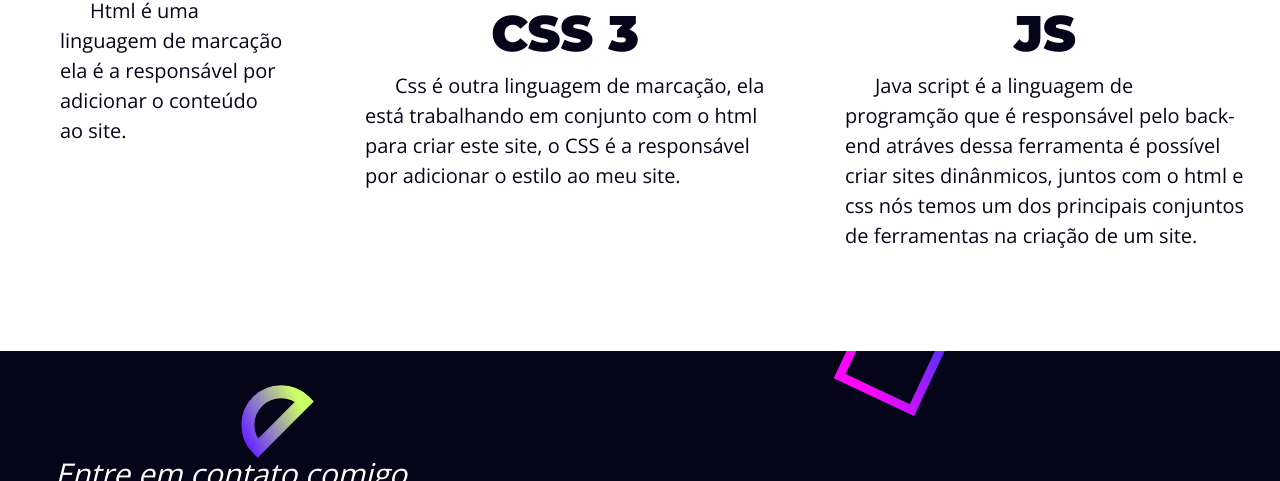
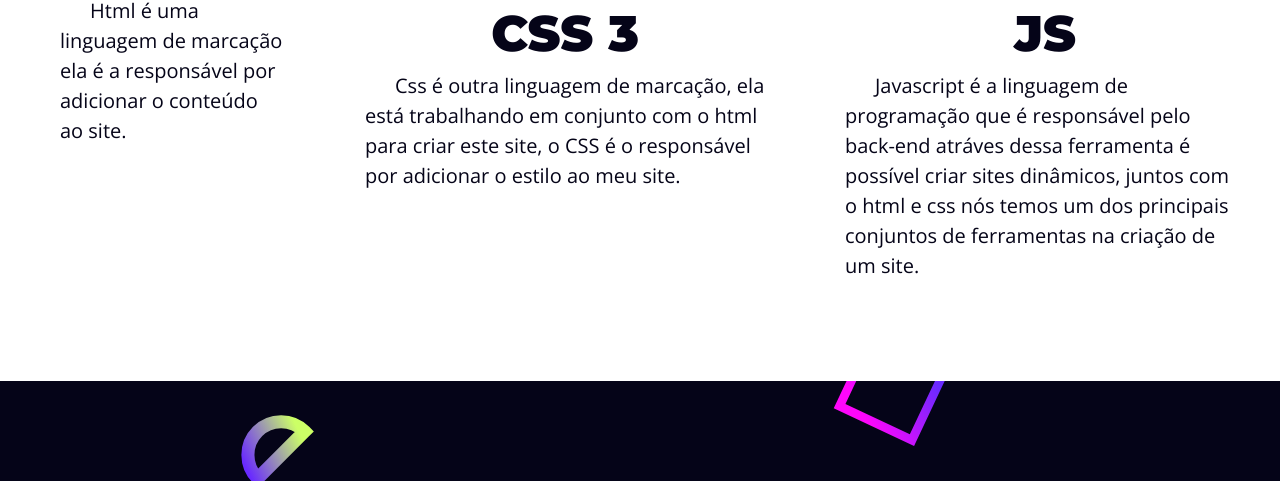
Before and after one commit to Ricardoporfiriovieira/Ricardoporfiriovieira.github.io, a plain HTML site: page index.html in a window 1280 px wide. Shown: the part 3337-3818 px from the top of the page. Drawn offline with nearby package versions, Linux system fonts and the light colour scheme.

Commit message:
Update index.html

```diff
--- a/index.html
+++ b/index.html
@@ -114,7 +114,7 @@
                     <article>
 
 
-                        <p>Esse é um jogo da velha feito em python, ele foi um dos meus primeiros projetinhos e atrvés
+                        <p>Esse é um jogo da velha feito em python, ele foi um dos meus primeiros projetinhos e através
                             desse projeto eu consegui me desenvolver bastante na questão da lógica de programação.</p>
 
 
@@ -185,8 +185,7 @@
                     </div>
                     <h3>CSS 3</h3>
                     <p>Css é outra linguagem de marcação, ela está trabalhando em conjunto com o html para criar
-                        este
-                        site, o CSS é a responsável por adicionar o estilo ao meu site. </p>
+                        este site, o CSS é o responsável por adicionar o estilo ao meu site. </p>
 
                 </article>
 
@@ -202,8 +201,8 @@
 
                     <h3>JS</h3>
 
-                    <p>Java script é a linguagem de programção que é responsável pelo back-end atráves dessa ferramenta
-                        é possível criar sites dinânmicos, juntos com o html e css nós temos um dos principais conjuntos
+                    <p>Javascript é a linguagem de programação que é responsável pelo back-end atráves dessa ferramenta
+                        é possível criar sites dinâmicos, juntos com o html e css nós temos um dos principais conjuntos
                         de ferramentas na criação de um site.</p>
 
                 </article>
@@ -217,7 +216,7 @@
 
                     <h3>Python</h3>
 
-                    <p>O python é uma linguagem de programação suér prática e fácil de aprender e graças a sua
+                    <p>O python é uma linguagem de programação super prática e fácil de aprender e graças a sua
                         quantidade de bibliotecas ela acaba se tornando bastante flexível.</p>
 
 
```
